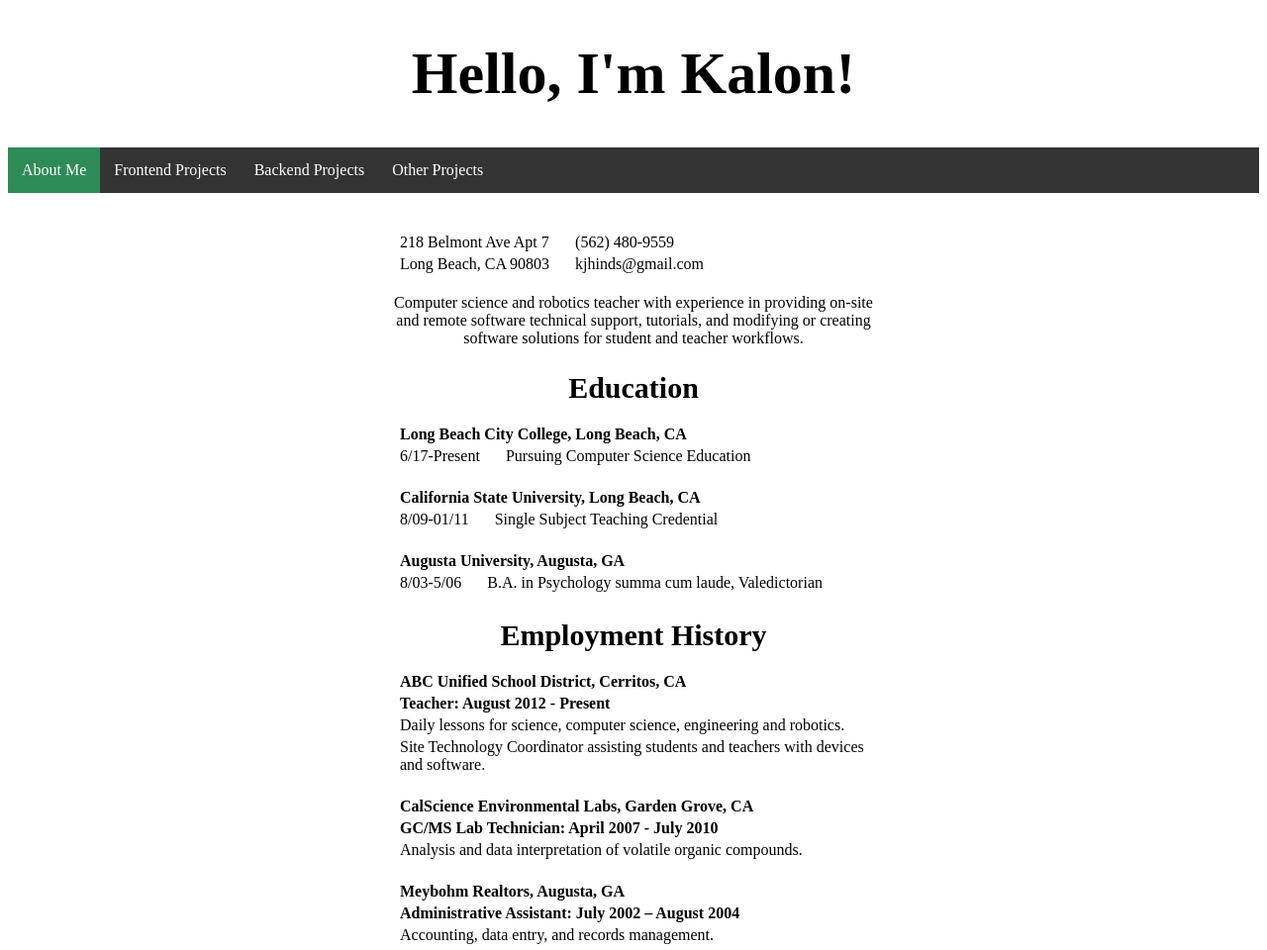
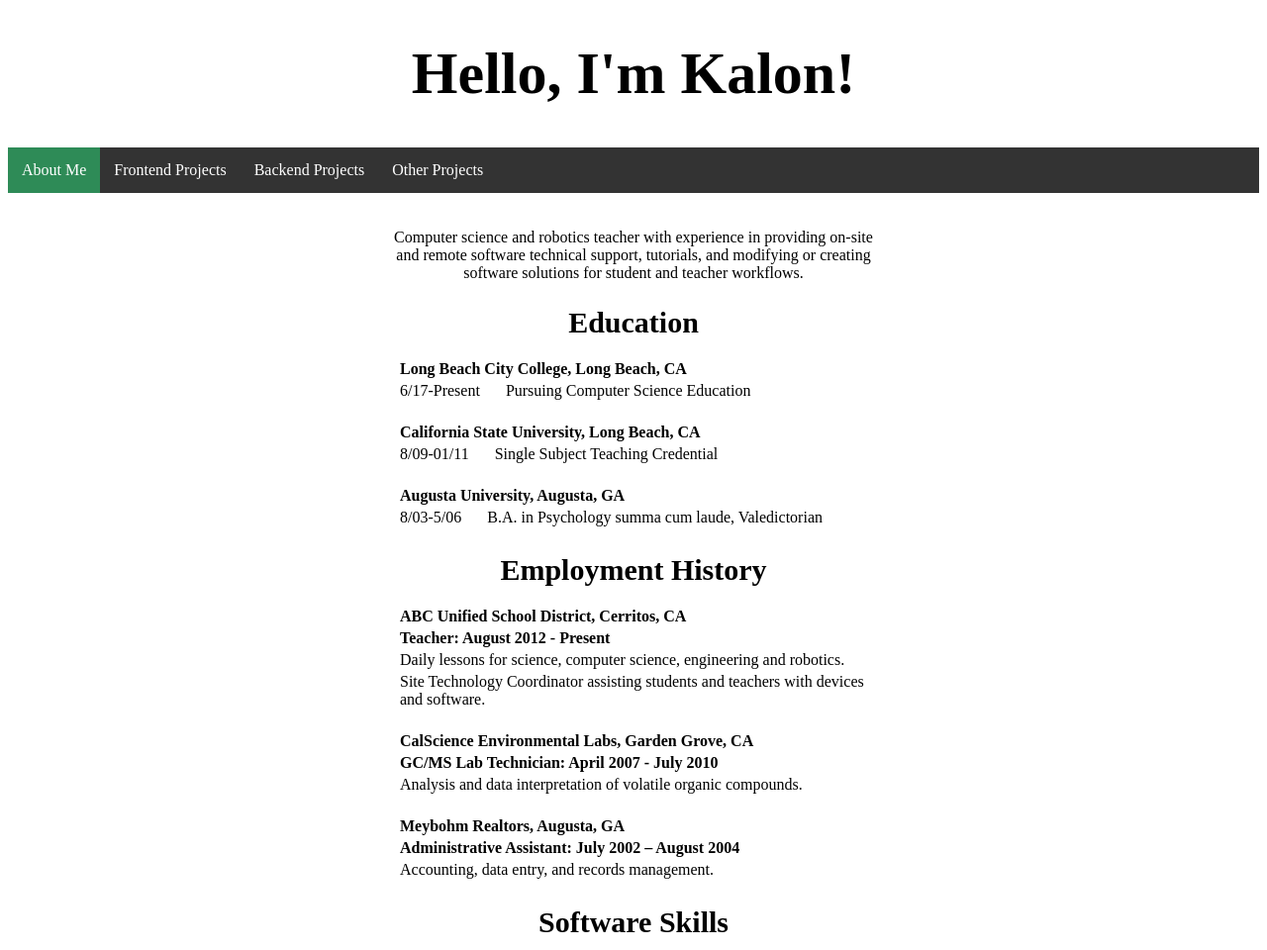
Before and after one commit to kjhinds/kjhinds, a plain HTML site: page index.html in a window 1280 px wide. Shown: the top 960 px of the page at 99% size. Drawn offline with Linux system fonts and the light colour scheme.

Commit message:
Update info

```diff
--- a/index.html
+++ b/index.html
@@ -28,16 +28,6 @@
     </div>
 
     <div class='content'>
-      <table>
-        <tr>
-          <td>218 Belmont Ave Apt 7</td>
-          <td>(562) 480-9559</td>
-        </tr>
-        <tr>
-          <td>Long Beach, CA 90803</td>
-          <td>kjhinds@gmail.com</td>
-        </tr>
-      </table>
       <p>Computer science and robotics teacher with experience in providing on-site and remote software technical support, tutorials, and modifying or creating software solutions for student and teacher workflows.</p>
       <h2>Education</h2>
       <table>
```
